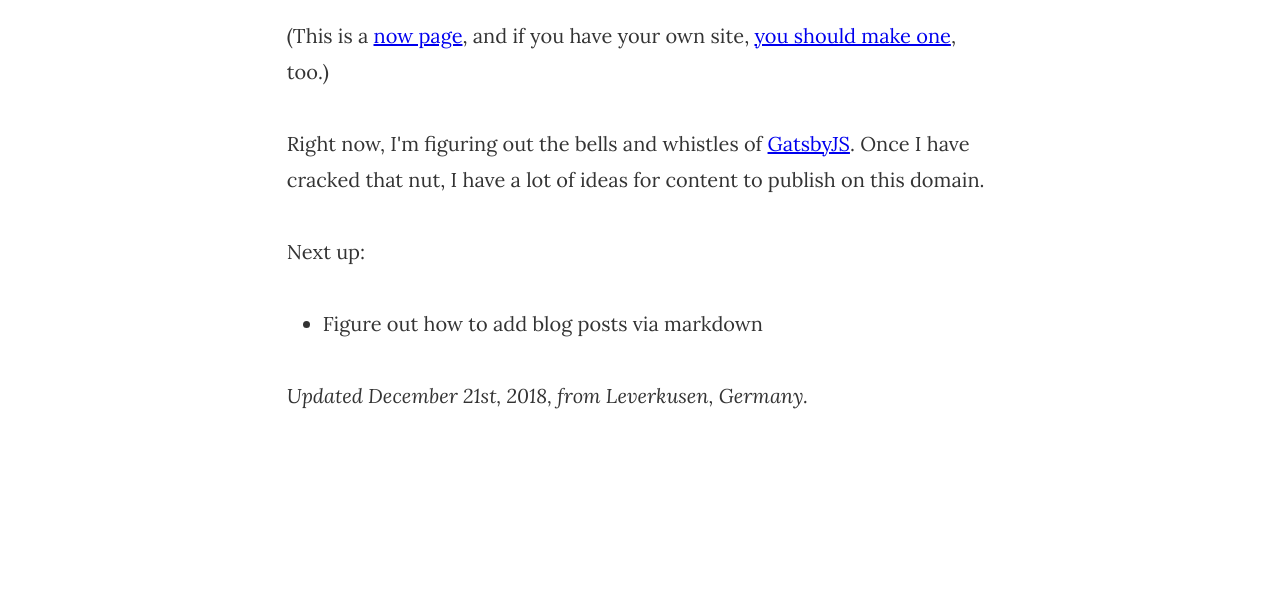
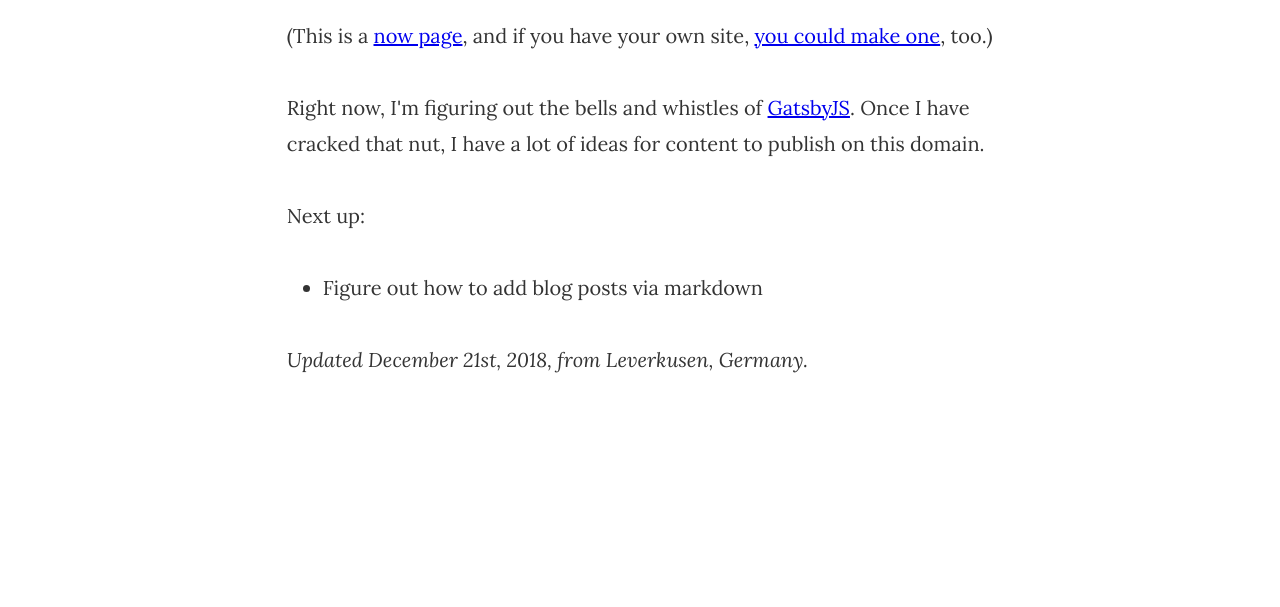
Before and after one commit to mbrochh/mbrochh.io, a Gatsby site: page /now in a window 1280 px wide. Shown: the part 193-800 px from the top of the page. Built offline with nearby package versions, Linux system fonts and the light colour scheme; Gatsby itself is replaced by a stand-in of ours.

Commit message:
wording: changes one word

```diff
--- a/src/pages/now.js
+++ b/src/pages/now.js
@@ -13,7 +13,7 @@ const NowPage = () => (
       <OutboundLink href="https://nownownow.com/about">now page</OutboundLink>,
       and if you have your own site,{' '}
       <OutboundLink href="https://nownownow.com/about">
-        you should make one
+        you could make one
       </OutboundLink>
       , too.)
     </p>
```
